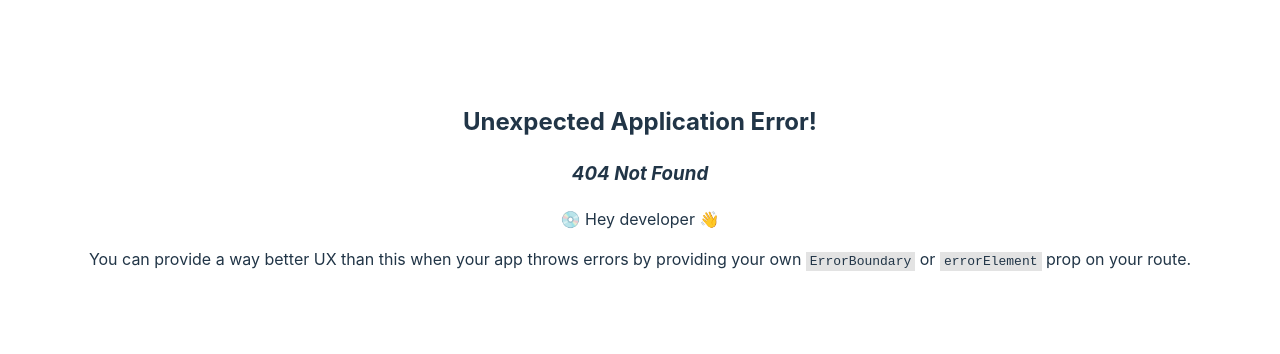
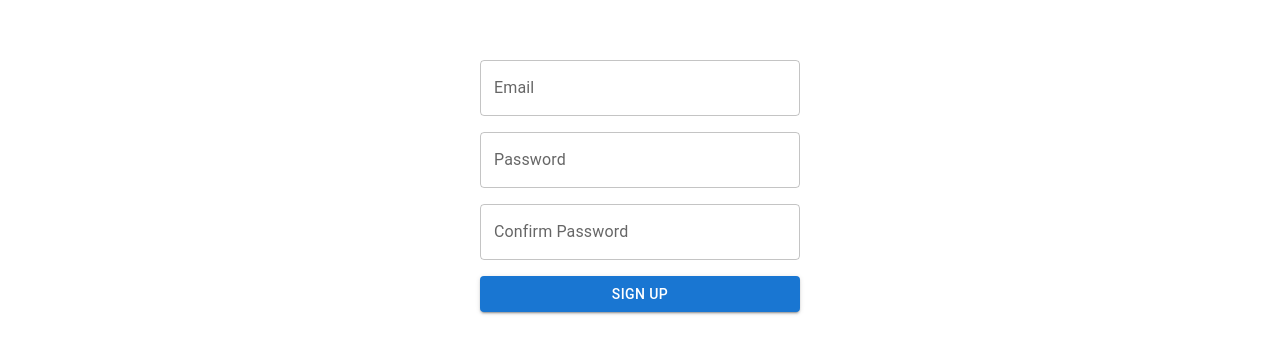
Before and after one commit to alenakatkova/hnl2023-starsplusplus, a React (Vite) app in the folder client/: page /signup in a window 1280 px wide. Before the commit this address had no page. Shown: the part 214-568 px from the top of the page. Built offline with nearby package versions, Linux system fonts and the light colour scheme.

Commit message:
add signup form

```diff
--- /dev/null
+++ b/client/src/routes/SignUp.jsx
@@ -0,0 +1,77 @@
+import React, { useState } from "react";
+import { TextField, Button, Box, Typography } from "@mui/material";
+import { useNavigate } from "react-router-dom";
+
+function SignUp() {
+  const [formData, setFormData] = useState({
+    email: "",
+    password: "",
+    confirmPassword: "",
+  });
+  const [passwordError, setPasswordError] = useState("");
+  const navigate = useNavigate();
+
+  const handleChange = (e) => {
+    const { name, value } = e.target;
+    setFormData((prevState) => ({
+      ...prevState,
+      [name]: value,
+    }));
+    if (passwordError) setPasswordError("");
+  };
+
+  const handleSubmit = async (e) => {
+    e.preventDefault();
+    if (formData.password !== formData.confirmPassword) {
+      setPasswordError("Passwords do not match");
+      return;
+    }
+    try {
+      navigate("/signin");
+    } catch (error) {
+      console.error("Error:", error);
+    }
+  };
+
+  return (
+    <Box
+      component="form"
+      sx={{ width: "320px", display: "flex", flexDirection: "column", gap: 2 }}
+      onSubmit={handleSubmit}
+    >
+      <TextField
+        name="email"
+        label="Email"
+        variant="outlined"
+        value={formData.email}
+        onChange={handleChange}
+      />
+      <TextField
+        name="password"
+        label="Password"
+        type="password"
+        variant="outlined"
+        value={formData.password}
+        onChange={handleChange}
+      />
+      <TextField
+        name="confirmPassword"
+        label="Confirm Password"
+        type="password"
+        variant="outlined"
+        value={formData.confirmPassword}
+        onChange={handleChange}
+      />
+      {passwordError && (
+        <Typography color="error" variant="body2">
+          {passwordError}
+        </Typography>
+      )}
+      <Button type="submit" variant="contained" color="primary">
+        Sign Up
+      </Button>
+    </Box>
+  );
+}
+
+export default SignUp;
--- a/client/src/routes/index.jsx
+++ b/client/src/routes/index.jsx
@@ -1,5 +1,6 @@
 import Dashboard from "./Dashboard";
 import SignIn from "./Signin.jsx";
+import SignUp from "./SignUp.jsx";
 
 export const routes = [
   {
@@ -20,4 +21,13 @@ export const routes = [
       };
     },
   },
+  {
+    path: "/signup",
+    element: <SignUp />,
+    loader: () => {
+      return {
+        data: "nothing in the signup",
+      };
+    },
+  },
 ];
```
Also changed, not shown: client/src/routes/AddCompany.jsx (added).
